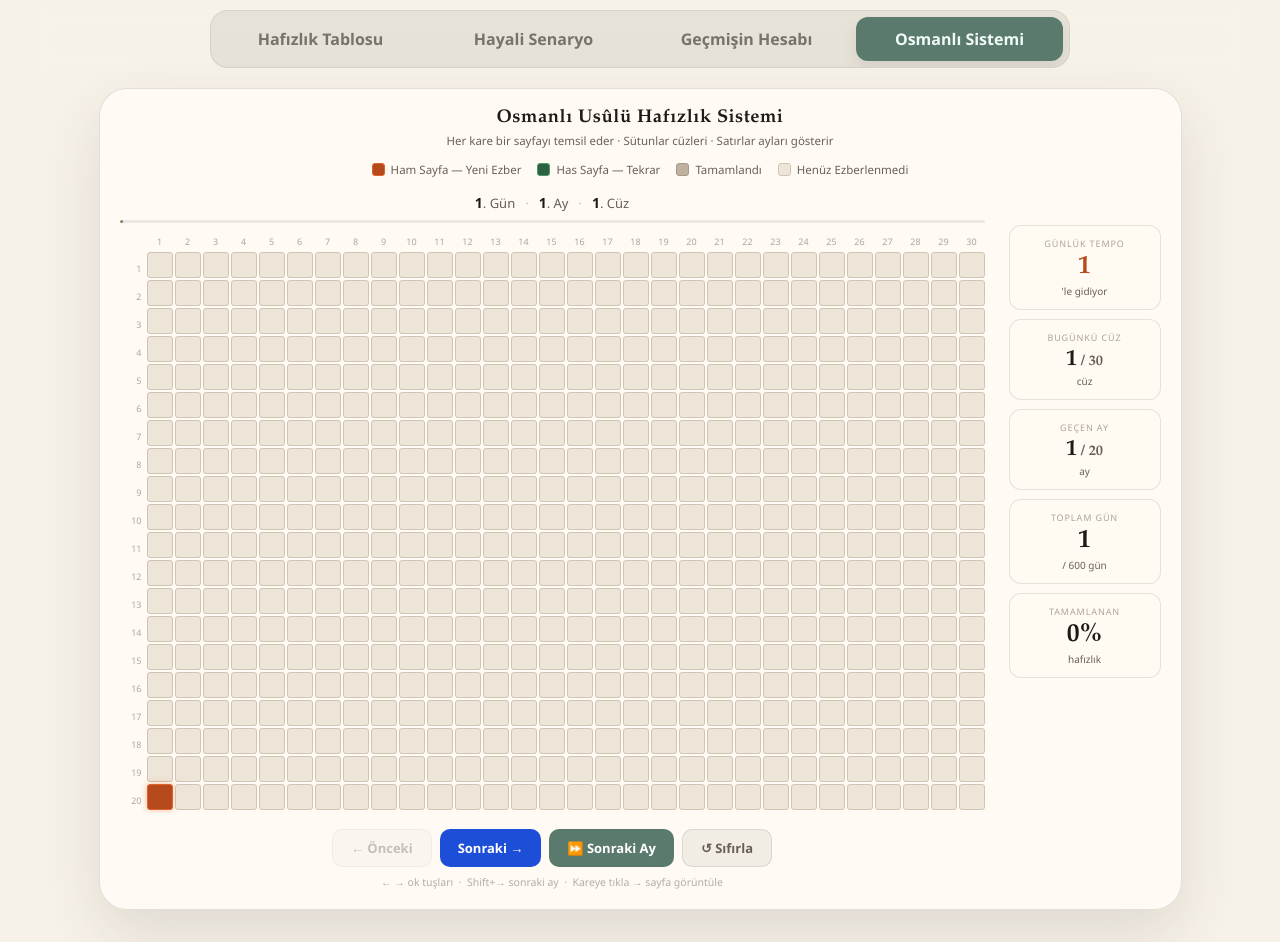
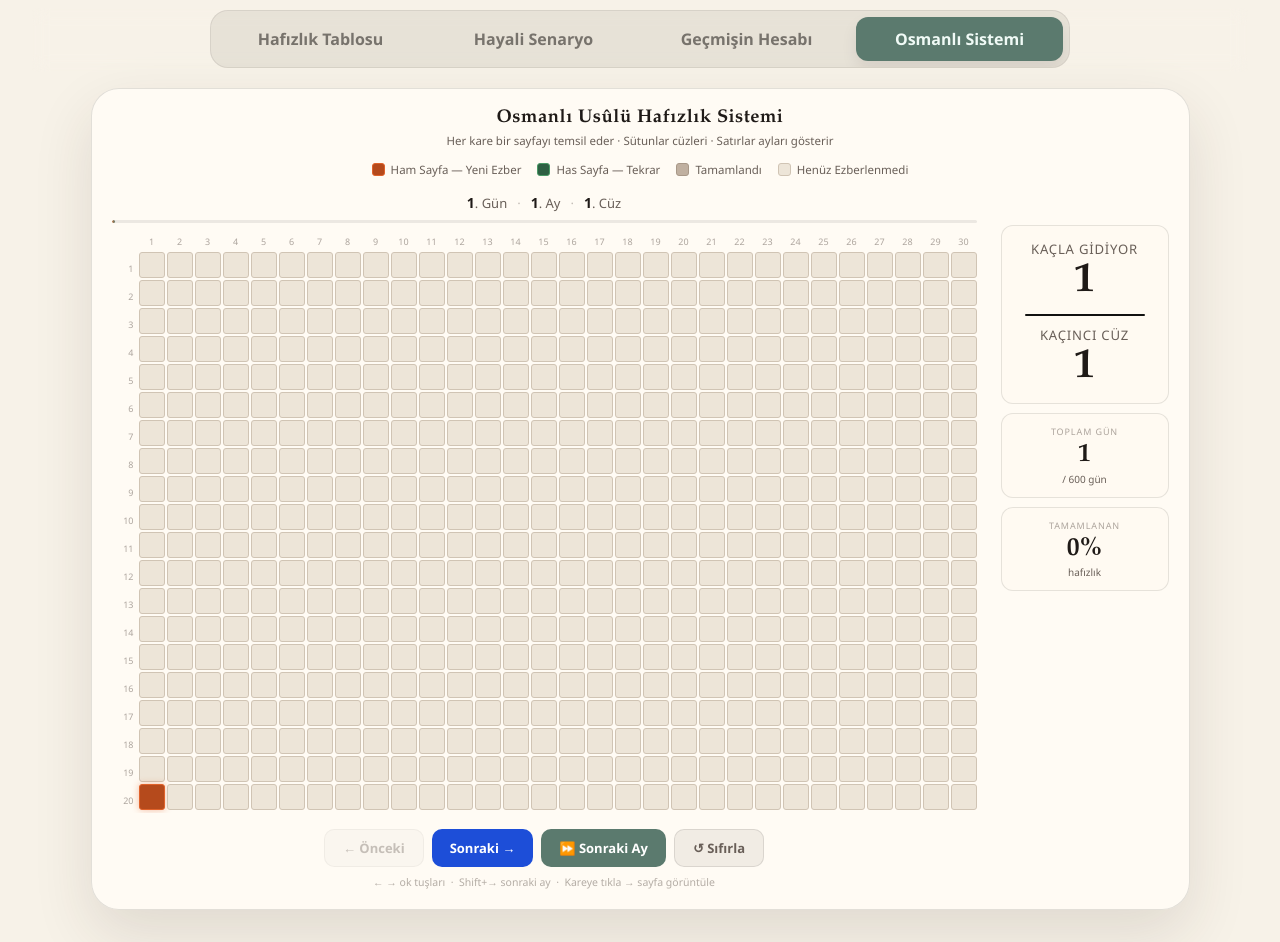
Before and after one commit to Respahi/HafizlikCountdown, a React (Vite) app: page / in a window 1280 px wide. Both pictures are taken after a click on the button "Osmanlı Sistemi". Built offline with nearby package versions, Linux system fonts and the light colour scheme.

Commit message:
Update sistem sidebar stats

```diff
--- a/src/sistem-view.jsx
+++ b/src/sistem-view.jsx
@@ -1,15 +1,15 @@
 import { useState, useEffect, useRef, useCallback, useMemo } from 'react'
 
 // ─── Constants ────────────────────────────────────────────────────────────────
-const TOTAL_DAYS    = 600
-const TOTAL_JUZ     = 30
-const PPJ           = 20   // pages per juz
+const TOTAL_DAYS = 600
+const TOTAL_JUZ = 30
+const PPJ = 20   // pages per juz
 
 // ─── Helpers ─────────────────────────────────────────────────────────────────
 function dayInfo(d) {
   return {
     month: Math.floor((d - 1) / TOTAL_JUZ) + 1,   // 1–20  (pages per day this cycle)
-    juz:   ((d - 1) % TOTAL_JUZ) + 1,              // 1–30  (which juz today)
+    juz: ((d - 1) % TOTAL_JUZ) + 1,              // 1–30  (which juz today)
   }
 }
 
@@ -29,13 +29,13 @@ function globalPage(j, r) {
 // ─── Component ───────────────────────────────────────────────────────────────
 export function SistemView() {
   // ── State ───────────────────────────────────────────────────────────────────
-  const dayRef      = useRef(1)
-  const [day, _setDay]    = useState(1)
-  const isAnimRef   = useRef(false)
-  const pdfRef      = useRef(null)
-  const canvasRef   = useRef(null)
+  const dayRef = useRef(1)
+  const [day, _setDay] = useState(1)
+  const isAnimRef = useRef(false)
+  const pdfRef = useRef(null)
+  const canvasRef = useRef(null)
 
-  const [animKey,   setAnimKey]   = useState(null)      // `${j},${r}` while pulsing
+  const [animKey, setAnimKey] = useState(null)      // `${j},${r}` while pulsing
   const [modalOpen, setModalOpen] = useState(false)
   const [modalCell, setModalCell] = useState(null)      // { j, r, page, pageInJuz }
   const [pdfStatus, setPdfStatus] = useState('idle')    // idle|loading|loaded|missing
@@ -79,14 +79,14 @@ export function SistemView() {
     if (!modalOpen || !modalCell || pdfStatus !== 'loaded') return
     const canvas = canvasRef.current
     if (!canvas) return
-    ;(async () => {
+      ; (async () => {
         try {
-        const pg   = await pdfRef.current.getPage(modalCell.page)
-        const vp   = pg.getViewport({ scale: 1.5 })
-        canvas.width  = vp.width
+          const pg = await pdfRef.current.getPage(modalCell.page)
+          const vp = pg.getViewport({ scale: 1.5 })
+          canvas.width = vp.width
           canvas.height = vp.height
           await pg.render({ canvasContext: canvas.getContext('2d'), viewport: vp }).promise
-      } catch {}
+        } catch { }
       })()
   }, [modalOpen, modalCell, pdfStatus, canvasKey])
 
@@ -134,8 +134,8 @@ export function SistemView() {
         return
       }
       if (e.key === 'ArrowRight' && !e.shiftKey) { e.preventDefault(); advance() }
-      if (e.key === 'ArrowLeft'  && !e.shiftKey) { e.preventDefault(); retreat() }
-      if (e.key === 'ArrowRight' &&  e.shiftKey) { e.preventDefault(); nextMonth() }
+      if (e.key === 'ArrowLeft' && !e.shiftKey) { e.preventDefault(); retreat() }
+      if (e.key === 'ArrowRight' && e.shiftKey) { e.preventDefault(); nextMonth() }
     }
     window.addEventListener('keydown', handler)
     return () => window.removeEventListener('keydown', handler)
@@ -176,10 +176,10 @@ export function SistemView() {
       {/* Legend */}
       <div className="sc-legend">
         {[
-          ['sc-dot-ham',  'Ham Sayfa — Yeni Ezber'],
-          ['sc-dot-has',  'Has Sayfa — Tekrar'],
+          ['sc-dot-ham', 'Ham Sayfa — Yeni Ezber'],
+          ['sc-dot-has', 'Has Sayfa — Tekrar'],
           ['sc-dot-done', 'Tamamlandı'],
-          ['sc-dot-empty','Henüz Ezberlenmedi'],
+          ['sc-dot-empty', 'Henüz Ezberlenmedi'],
         ].map(([cls, label]) => (
           <div key={cls} className="sc-legend-item">
             <span className={`sc-dot ${cls}`} />
@@ -226,7 +226,7 @@ export function SistemView() {
               {/* Cells */}
               <div className="sc-grid">
                 {cellMeta.map(({ j, r }) => {
-                  const st   = cellState(j, r, day)
+                  const st = cellState(j, r, day)
                   const anim = animKey === `${j},${r}`
                   return (
                     <div
@@ -261,27 +261,20 @@ export function SistemView() {
 
         {/* ── Sidebar ── */}
         <div className="sc-sidebar">
-          <div className="sc-stat-card">
-            <div className="sc-stat-label">Günlük Tempo</div>
-            <div className="sc-stat-val sc-val-accent">{month}</div>
-            <div className="sc-stat-sub">'le gidiyor</div>
+
+          {/* Kesirli gösterge — ana sayfadaki ile aynı dil */}
+          <div className="sc-stat-card sc-fraction-card">
+            <div className="sc-fraction-part">
+              <span className="scenario-fraction-label">Kaçla gidiyor</span>
+              <strong className="sc-fraction-big sc-val-accent">{month}</strong>
             </div>
-          <div className="sc-stat-card">
-            <div className="sc-stat-label">Bugünkü Cüz</div>
-            <div className="sc-stat-frac">
-              <span className="sc-frac-n">{juz}</span>
-              <span className="sc-frac-d"> / 30</span>
+            <div className="sc-fraction-line" />
+            <div className="sc-fraction-part">
+              <span className="scenario-fraction-label">Kaçıncı cüz</span>
+              <strong className="sc-fraction-big">{juz}</strong>
             </div>
-            <div className="sc-stat-sub">cüz</div>
           </div>
-          <div className="sc-stat-card">
-            <div className="sc-stat-label">Geçen Ay</div>
-            <div className="sc-stat-frac">
-              <span className="sc-frac-n">{month}</span>
-              <span className="sc-frac-d"> / 20</span>
-            </div>
-            <div className="sc-stat-sub">ay</div>
-          </div>
+
           <div className="sc-stat-card">
             <div className="sc-stat-label">Toplam Gün</div>
             <div className="sc-stat-val">{day}</div>
--- a/src/style.css
+++ b/src/style.css
@@ -4048,7 +4048,7 @@ h2 {
 
 /* Sidebar */
 .sc-sidebar {
-  width: 152px;
+  width: 168px;
   display: flex;
   flex-direction: column;
   gap: 9px;
@@ -4088,20 +4088,33 @@ h2 {
   margin-top: 3px;
 }
 
-.sc-stat-frac {
+/* Kesirli gösterge kartı */
+.sc-fraction-card {
+  display: grid;
+  gap: 10px;
+  justify-items: center;
+  padding: 14px 10px;
+}
+
+.sc-fraction-part {
+  display: grid;
+  gap: 4px;
+  justify-items: center;
+}
+
+.sc-fraction-big {
   font-family: var(--font-display);
+  font-size: clamp(2rem, 3.5vw, 2.6rem);
   font-weight: 700;
   line-height: 1;
-}
-
-.sc-frac-n {
-  font-size: 1.4rem;
   color: var(--text);
 }
 
-.sc-frac-d {
-  font-size: 0.9rem;
-  color: var(--muted);
+.sc-fraction-line {
+  width: min(120px, 100%);
+  height: 2px;
+  background: var(--grid-line);
+  border-radius: 1px;
 }
 
 .sc-complete-badge {
```
Lines whose indentation alone changed are shown as unchanged.
